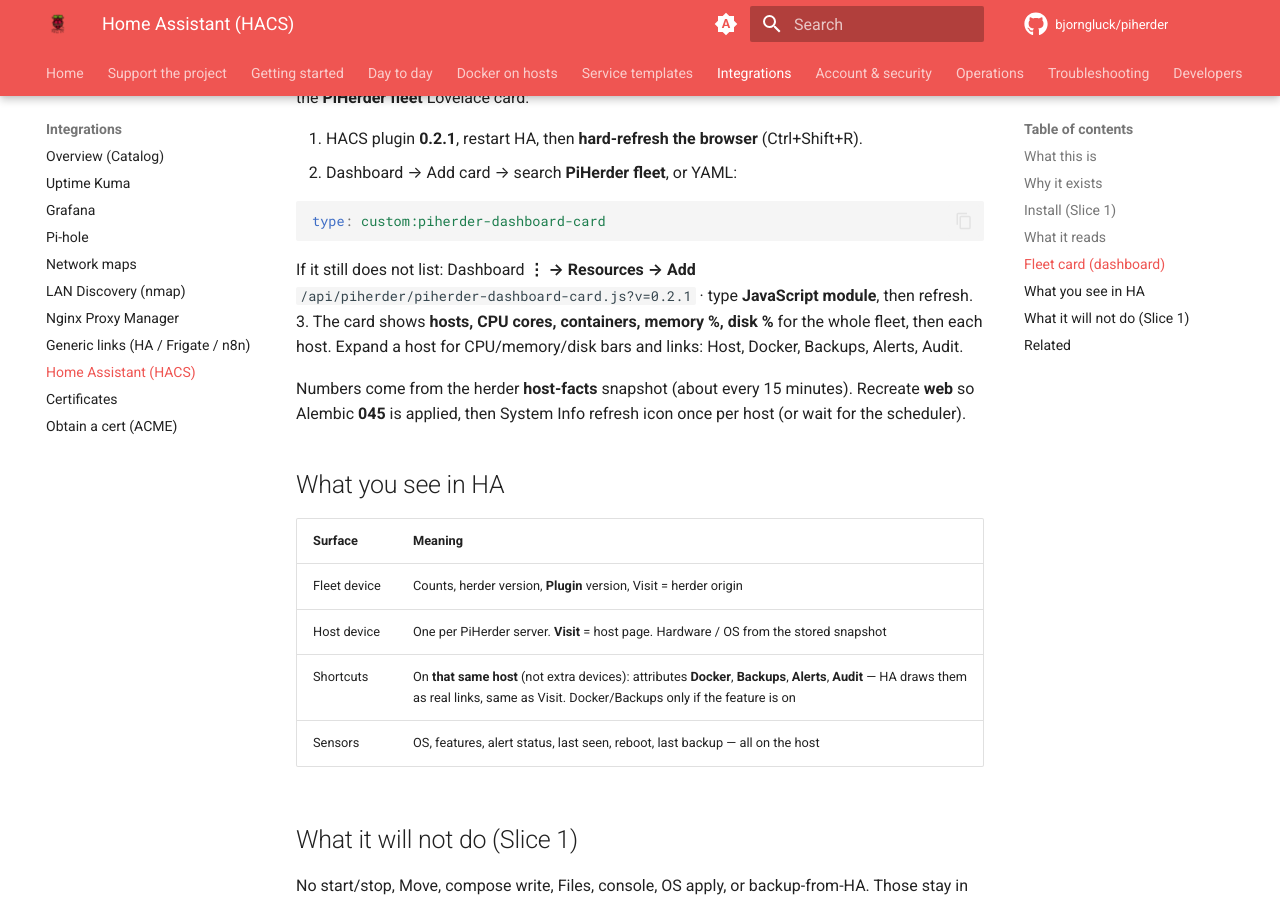
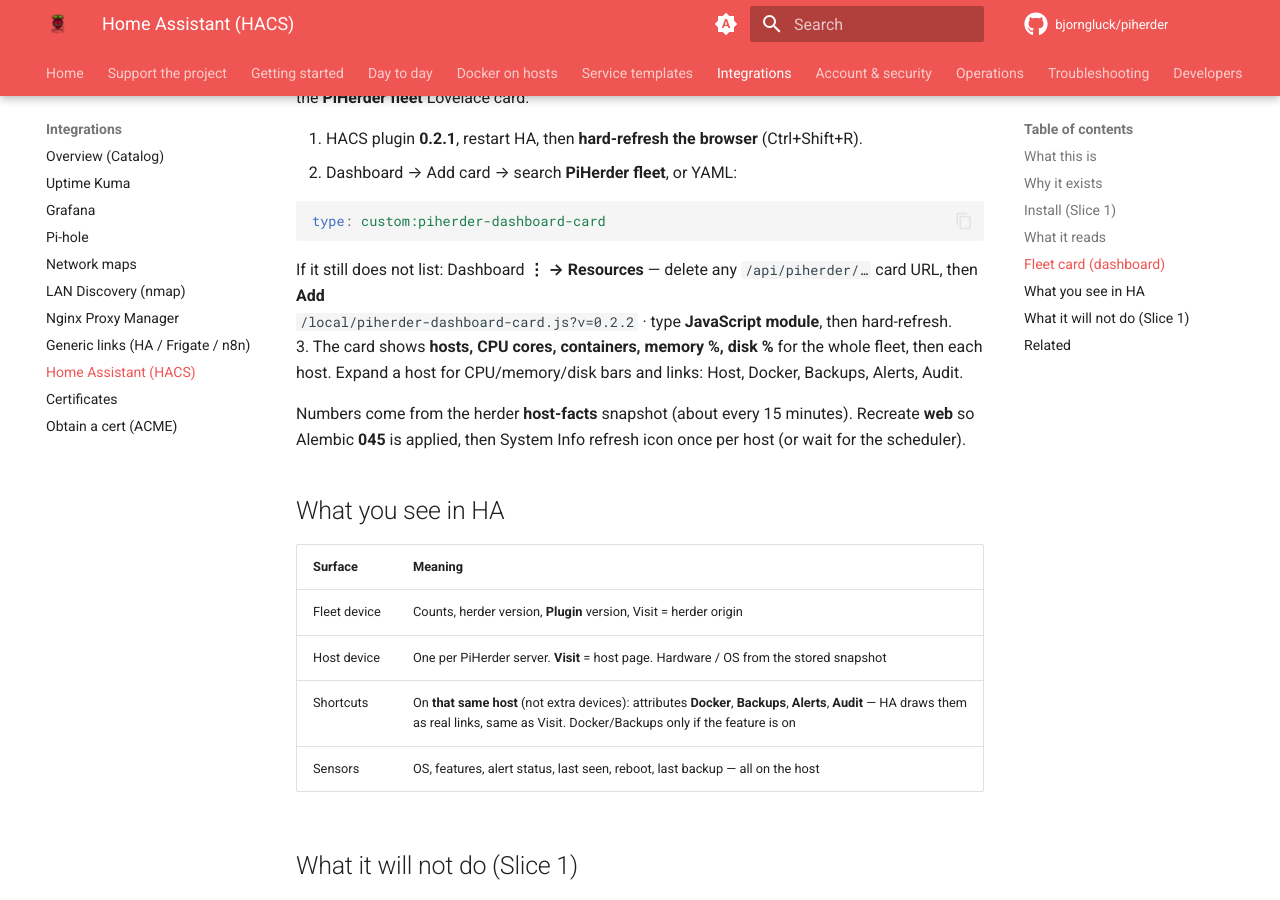
Before and after one commit to bjorngluck/piherder, an MkDocs documentation site: the page built from wiki/integrations/home-assistant.md, in a window 1280 px wide and 900 px high, scrolled down 1662 px. Built offline with MkDocs 1.6.1 and Material for MkDocs 9.7.7, drawn with Linux system fonts in a browser that asks for light colours; comment, search, counter and statistics services are not loaded.

Commit message:
docs(v1.6): Lovelace card resource is /local/… 0.2.2

````diff
--- a/wiki/integrations/home-assistant.md
+++ b/wiki/integrations/home-assistant.md
@@ -45,8 +45,8 @@
 type: custom:piherder-dashboard-card
 ```
 
-If it still does not list: Dashboard **⋮ → Resources → Add**
-`/api/piherder/piherder-dashboard-card.js?v=0.2.1` · type **JavaScript module**, then refresh.
+If it still does not list: Dashboard **⋮ → Resources** — delete any `/api/piherder/…` card URL, then **Add**
+`/local/piherder-dashboard-card.js?v=0.2.2` · type **JavaScript module**, then hard-refresh.
 3. The card shows **hosts, CPU cores, containers, memory %, disk %** for the whole fleet, then each host. Expand a host for CPU/memory/disk bars and links: Host, Docker, Backups, Alerts, Audit.
 
 Numbers come from the herder **host-facts** snapshot (about every 15 minutes). Recreate **web** so Alembic **045** is applied, then System Info refresh icon once per host (or wait for the scheduler).
````
